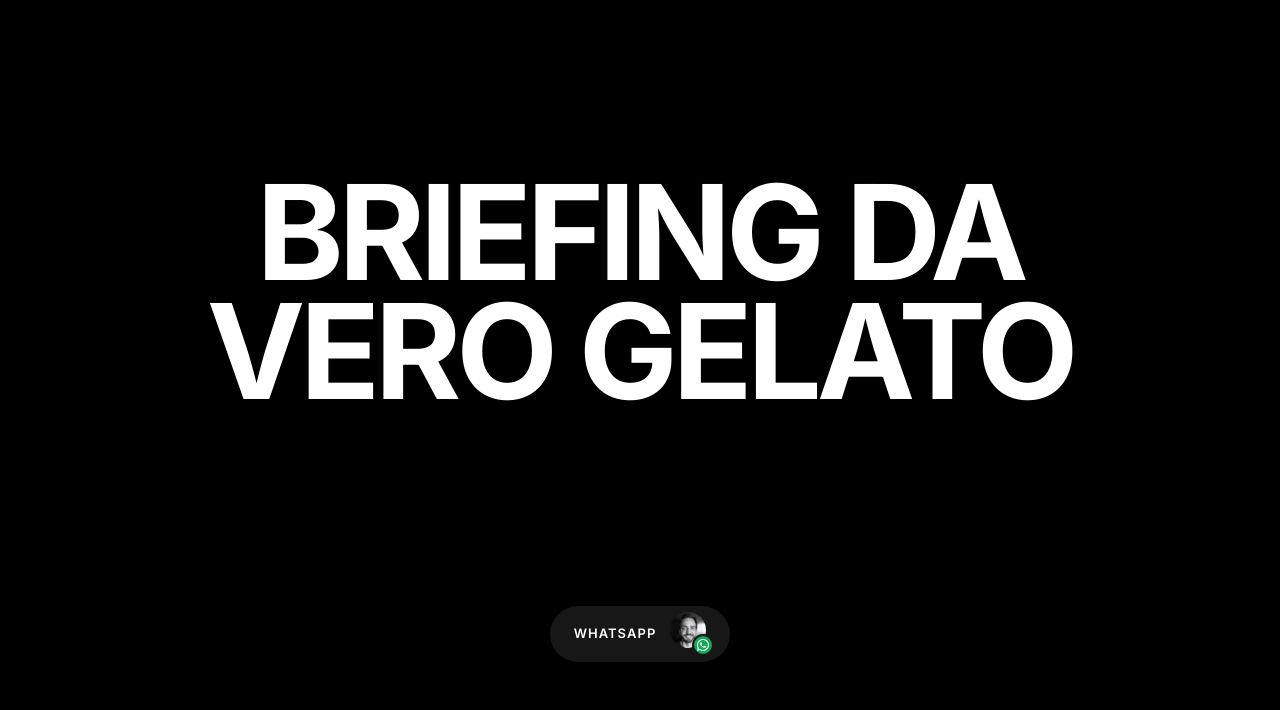
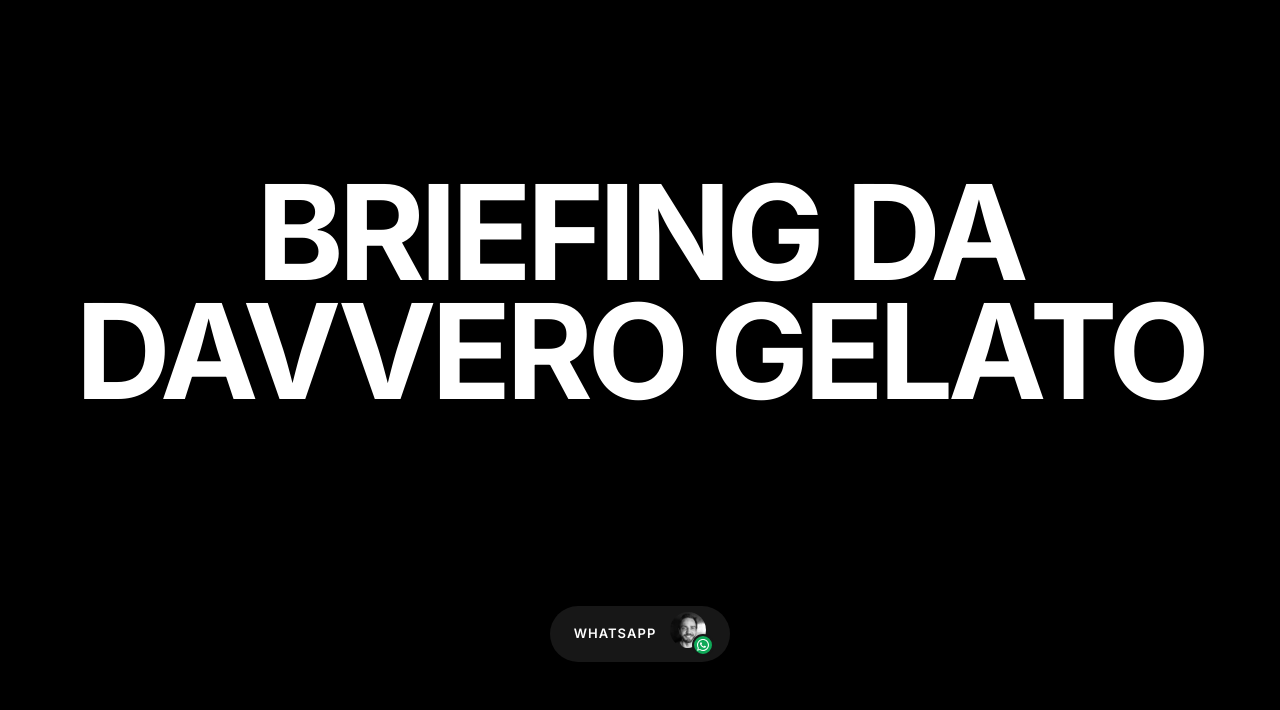
Before and after one commit to raippdesign/davvero, a plain HTML site: page index.html in a window 1280 px wide. Shown: the part 90-800 px from the top of the page. Drawn offline with nearby package versions, Linux system fonts and the light colour scheme; some packages are replaced by stand-ins of ours; a script that the page names is missing.

Commit message:
Corrige nome da marca para Davvero Gelato no título
Co-authored-by: Cursor <cursoragent@cursor.com>

```diff
--- a/index.html
+++ b/index.html
@@ -199,7 +199,7 @@
         <spline-viewer url="https://prod.spline.design/ZV-IEsfO2pQnZilI/scene.splinecode"></spline-viewer>
       </div>
       <h1 class="hero-title">
-        Briefing da<br>Vero Gelato
+        Briefing da<br>Davvero Gelato
       </h1>
     </div>
 
```
